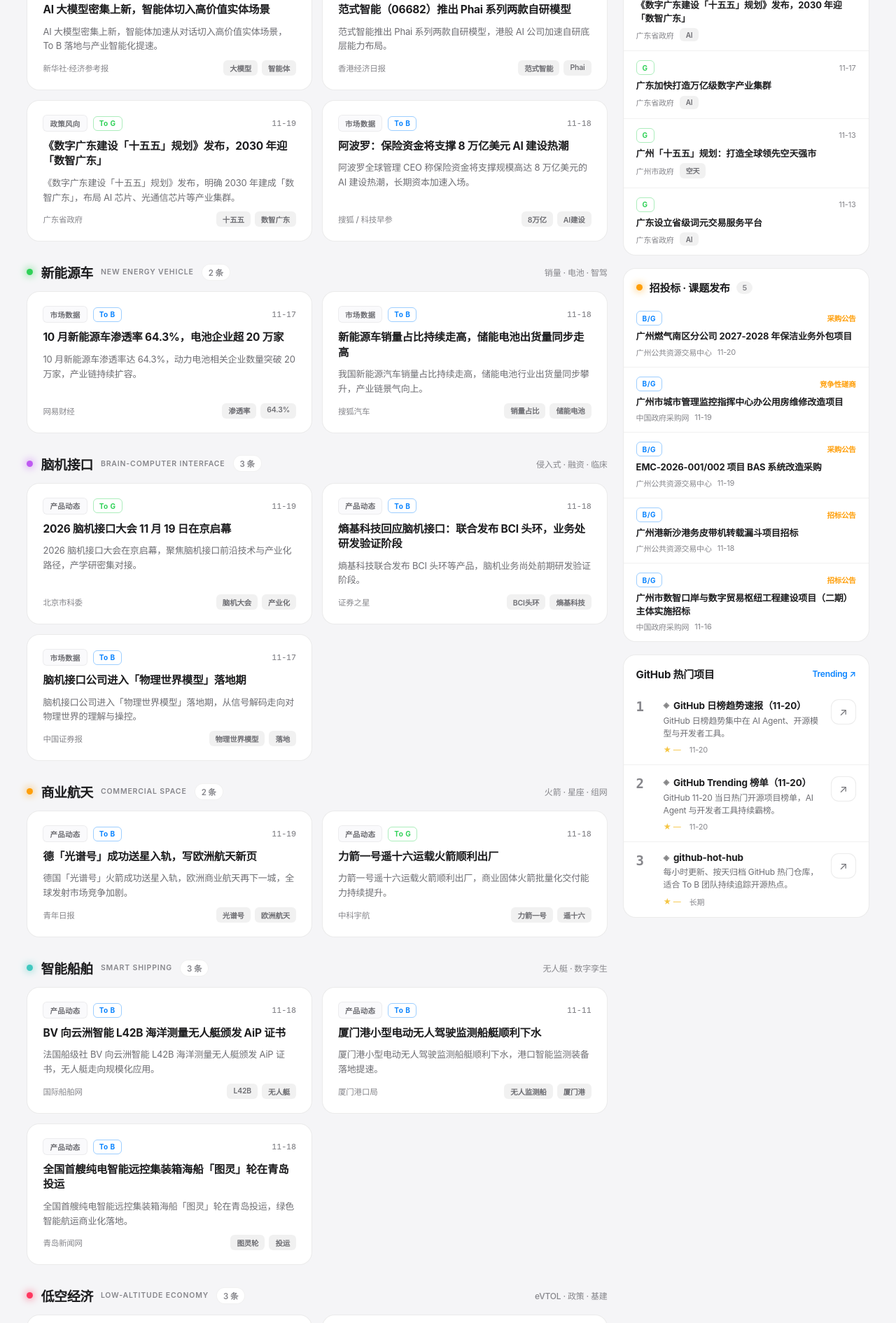
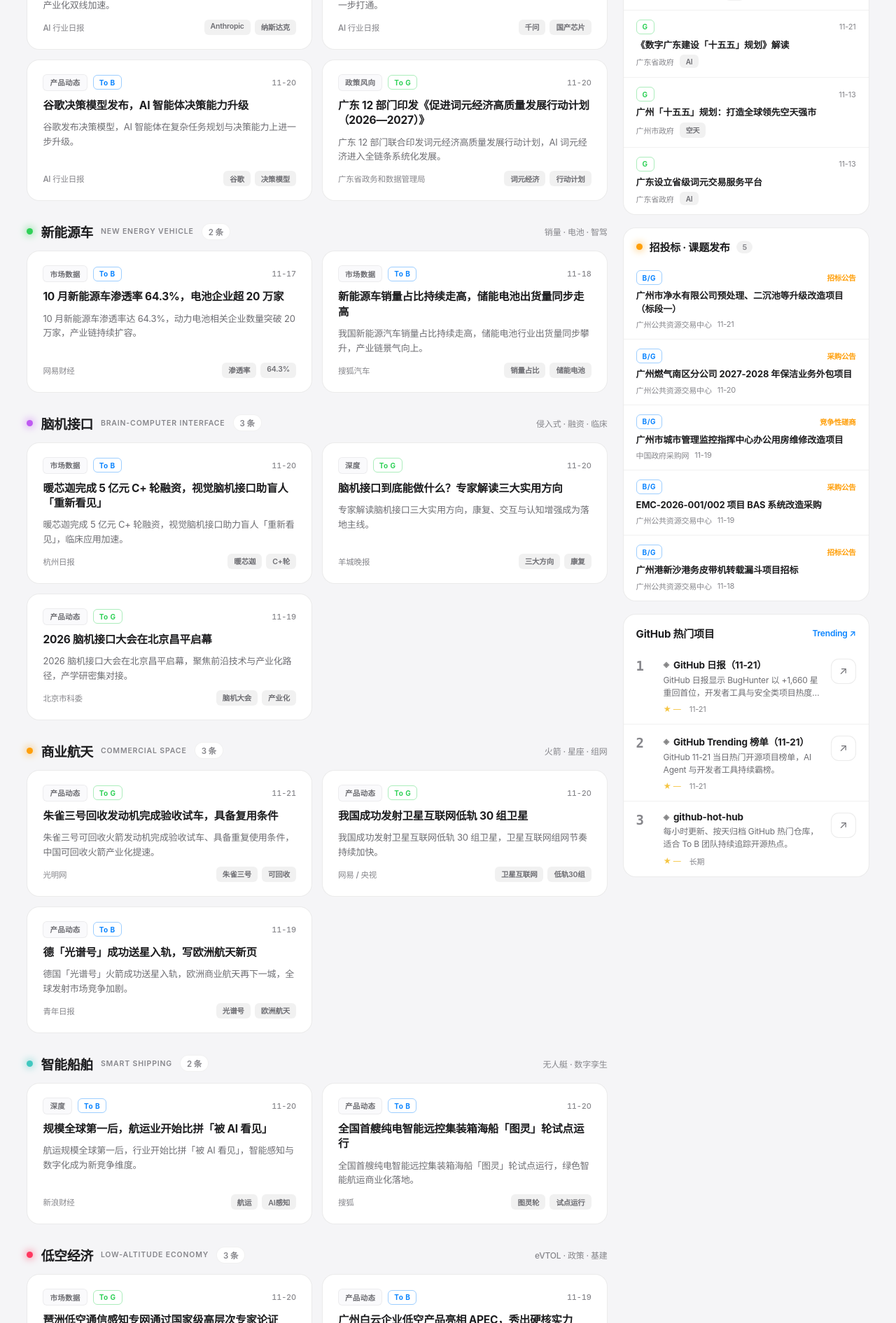
Before and after one commit to cynthia31415926-eng/global-intelligence, a plain HTML site: page d.html in a window 1280 px wide. Shown: the part 910-2800 px from the top of the page at 70% size. Drawn offline with Linux system fonts and the light colour scheme.

Commit message:
update d.html

```diff
--- a/d.html
+++ b/d.html
@@ -376,87 +376,87 @@
 /* ================= data ================= */
 const DATA = [
   // AI
-  {id:1,ind:"ai",type:"product",aud:"toB",title:"AI 大模型密集上新，智能体切入高价值实体场景",src:"新华社·经济参考报",time:"11-19",hot:90,
-    desc:"AI 大模型密集上新，智能体加速从对话切入高价值实体场景，To B 落地与产业智能化提速。",
-    tags:["大模型","智能体","实体场景"],url:"http://www.jjckb.cn/20261119/c45560c166ea43aab2bfd8eadfe22908/c.html"},
-  {id:2,ind:"ai",type:"product",aud:"toB",title:"范式智能（06682）推出 Phai 系列两款自研模型",src:"香港经济日报",time:"11-19",hot:78,
-    desc:"范式智能推出 Phai 系列两款自研模型，港股 AI 公司加速自研底层能力布局。",
-    tags:["范式智能","Phai","自研"],url:"https://invest.hket.com/article/4227059/"},
-  {id:3,ind:"ai",type:"policy",aud:"toG",title:"《数字广东建设「十五五」规划》发布，2030 年迎「数智广东」",src:"广东省政府",time:"11-19",hot:86,
-    desc:"《数字广东建设「十五五」规划》发布，明确 2030 年建成「数智广东」，布局 AI 芯片、光通信芯片等产业集群。",
-    tags:["十五五","数智广东","AI芯片"],url:"https://www.gd.gov.cn/gdywdt/zwzt/fjsww/rmjd/content/post_4981784.html"},
-  {id:4,ind:"ai",type:"market",aud:"toB",title:"阿波罗：保险资金将支撑 8 万亿美元 AI 建设热潮",src:"搜狐 / 科技早参",time:"11-18",hot:72,
-    desc:"阿波罗全球管理 CEO 称保险资金将支撑规模高达 8 万亿美元的 AI 建设热潮，长期资本加速入场。",
-    tags:["8万亿","AI建设"],url:"https://www.sohu.com/a/1103433751_115362"},
+  {id:1,ind:"ai",type:"market",aud:"toB",title:"Anthropic 挂牌纳斯达克，AI 龙头上市竞速",src:"AI 行业日报",time:"11-20",hot:90,
+    desc:"Anthropic 挂牌纳斯达克，AI 龙头上市竞速进入新阶段，资本与产业化双线加速。",
+    tags:["Anthropic","纳斯达克","上市"],url:"https://damodev.csdn.net/6aff9cb6e5f4ca4eff92ab26.html"},
+  {id:2,ind:"ai",type:"product",aud:"toB",title:"阿里千问基于国产芯片训练，国产算力闭环提速",src:"AI 行业日报",time:"11-20",hot:84,
+    desc:"阿里千问大模型基于国产芯片训练，国产算力与模型训练闭环进一步打通。",
+    tags:["千问","国产芯片","算力"],url:"https://damodev.csdn.net/6aff9cb6e5f4ca4eff92ab26.html"},
+  {id:3,ind:"ai",type:"product",aud:"toB",title:"谷歌决策模型发布，AI 智能体决策能力升级",src:"AI 行业日报",time:"11-20",hot:78,
+    desc:"谷歌发布决策模型，AI 智能体在复杂任务规划与决策能力上进一步升级。",
+    tags:["谷歌","决策模型","智能体"],url:"https://damodev.csdn.net/6aff9cb6e5f4ca4eff92ab26.html"},
+  {id:4,ind:"ai",type:"policy",aud:"toG",title:"广东 12 部门印发《促进词元经济高质量发展行动计划（2026—2027）》",src:"广东省政务和数据管理局",time:"11-20",hot:86,
+    desc:"广东 12 部门联合印发词元经济高质量发展行动计划，AI 词元经济进入全链条系统化发展。",
+    tags:["词元经济","行动计划","12部门"],url:"https://zfsg.gd.gov.cn/zwgk/gggs/content/post_4982697.html"},
   // 新能源车
-  {id:5,ind:"nev",type:"market",aud:"toB",title:"10 月新能源车渗透率 64.3%，电池企业超 20 万家",src:"网易财经",time:"11-17",hot:74,
+  {id:5,ind:"nev",type:"market",aud:"toB",title:"10 月新能源车渗透率 64.3%，电池企业超 20 万家",src:"网易财经",time:"11-17",hot:72,
     desc:"10 月新能源车渗透率达 64.3%，动力电池相关企业数量突破 20 万家，产业链持续扩容。",
     tags:["渗透率","64.3%"],url:"https://www.163.com/dy/article/LBVOE03G05568W0A.html"},
-  {id:6,ind:"nev",type:"market",aud:"toB",title:"新能源车销量占比持续走高，储能电池出货量同步走高",src:"搜狐汽车",time:"11-18",hot:72,
+  {id:6,ind:"nev",type:"market",aud:"toB",title:"新能源车销量占比持续走高，储能电池出货量同步走高",src:"搜狐汽车",time:"11-18",hot:70,
     desc:"我国新能源汽车销量占比持续走高，储能电池行业出货量同步攀升，产业链景气向上。",
     tags:["销量占比","储能电池"],url:"https://www.sohu.com/a/1100535097_122014422"},
   // 脑机接口
-  {id:7,ind:"bci",type:"product",aud:"toG",title:"2026 脑机接口大会 11 月 19 日在京启幕",src:"北京市科委",time:"11-19",hot:82,
-    desc:"2026 脑机接口大会在京启幕，聚焦脑机接口前沿技术与产业化路径，产学研密集对接。",
+  {id:7,ind:"bci",type:"market",aud:"toB",title:"暖芯迦完成 5 亿元 C+ 轮融资，视觉脑机接口助盲人「重新看见」",src:"杭州日报",time:"11-20",hot:84,
+    desc:"暖芯迦完成 5 亿元 C+ 轮融资，视觉脑机接口助力盲人「重新看见」，临床应用加速。",
+    tags:["暖芯迦","C+轮","视觉脑机"],url:"https://hzdaily.hangzhou.com.cn/mrsb/2026/11/20/article_detail_3_20261120A118.html"},
+  {id:8,ind:"bci",type:"research",aud:"toG",title:"脑机接口到底能做什么？专家解读三大实用方向",src:"羊城晚报",time:"11-20",hot:74,
+    desc:"专家解读脑机接口三大实用方向，康复、交互与认知增强成为落地主线。",
+    tags:["三大方向","康复","专家"],url:"https://health.ycwb.com/2026-11/20/content_54352473.htm"},
+  {id:9,ind:"bci",type:"product",aud:"toG",title:"2026 脑机接口大会在北京昌平启幕",src:"北京市科委",time:"11-19",hot:78,
+    desc:"2026 脑机接口大会在北京昌平启幕，聚焦前沿技术与产业化路径，产学研密集对接。",
     tags:["脑机大会","产业化"],url:"https://kw.beijing.gov.cn/xwdt/kcyx/kcyxkchd/202611/t20261110_4939950.html"},
-  {id:8,ind:"bci",type:"product",aud:"toB",title:"熵基科技回应脑机接口：联合发布 BCI 头环，业务处研发验证阶段",src:"证券之星",time:"11-18",hot:70,
-    desc:"熵基科技联合发布 BCI 头环等产品，脑机业务尚处前期研发验证阶段。",
-    tags:["BCI头环","熵基科技"],url:"https://stock.stockstar.com/RB2026111900006547.shtml"},
-  {id:9,ind:"bci",type:"market",aud:"toB",title:"脑机接口公司进入「物理世界模型」落地期",src:"中国证券报",time:"11-17",hot:76,
-    desc:"脑机接口公司进入「物理世界模型」落地期，从信号解码走向对物理世界的理解与操控。",
-    tags:["物理世界模型","落地"],url:"https://www.cnstock.com/commonDetail/828944"},
   // 商业航天
-  {id:10,ind:"aero",type:"product",aud:"toB",title:"德「光谱号」成功送星入轨，写欧洲航天新页",src:"青年日报",time:"11-19",hot:72,
+  {id:10,ind:"aero",type:"product",aud:"toG",title:"朱雀三号回收发动机完成验收试车，具备复用条件",src:"光明网",time:"11-21",hot:92,
+    desc:"朱雀三号可回收火箭发动机完成验收试车、具备重复使用条件，中国可回收火箭产业化提速。",
+    tags:["朱雀三号","可回收","复用"],url:"https://m.gmw.cn/2026-11/21/content_1304587890.htm"},
+  {id:11,ind:"aero",type:"product",aud:"toG",title:"我国成功发射卫星互联网低轨 30 组卫星",src:"网易 / 央视",time:"11-20",hot:86,
+    desc:"我国成功发射卫星互联网低轨 30 组卫星，卫星互联网组网节奏持续加快。",
+    tags:["卫星互联网","低轨30组"],url:"https://www.163.com/dy/article/LC888QCS051481US.html"},
+  {id:12,ind:"aero",type:"product",aud:"toB",title:"德「光谱号」成功送星入轨，写欧洲航天新页",src:"青年日报",time:"11-19",hot:70,
     desc:"德国「光谱号」火箭成功送星入轨，欧洲商业航天再下一城，全球发射市场竞争加剧。",
-    tags:["光谱号","欧洲航天","入轨"],url:"https://www.ydn.com.tw/tw/News/ugC_News_Detail.aspx?ID=650569"},
-  {id:11,ind:"aero",type:"product",aud:"toG",title:"力箭一号遥十六运载火箭顺利出厂",src:"中科宇航",time:"11-18",hot:76,
-    desc:"力箭一号遥十六运载火箭顺利出厂，商业固体火箭批量化交付能力持续提升。",
-    tags:["力箭一号","遥十六","出厂"],url:"https://www.cas-space.com/article/629.html"},
+    tags:["光谱号","欧洲航天"],url:"https://www.ydn.com.tw/tw/News/ugC_News_Detail.aspx?ID=650569"},
   // 智能船舶
-  {id:12,ind:"ship",type:"product",aud:"toB",title:"BV 向云洲智能 L42B 海洋测量无人艇颁发 AiP 证书",src:"国际船舶网",time:"11-18",hot:68,
-    desc:"法国船级社 BV 向云洲智能 L42B 海洋测量无人艇颁发 AiP 证书，无人艇走向规模化应用。",
-    tags:["L42B","无人艇","AiP"],url:"https://www.eworldship.com/html/2026/classification_society_1111/225943.html"},
-  {id:13,ind:"ship",type:"product",aud:"toB",title:"厦门港小型电动无人驾驶监测船艇顺利下水",src:"厦门港口局",time:"11-11",hot:64,
-    desc:"厦门港小型电动无人驾驶监测船艇顺利下水，港口智能监测装备落地提速。",
-    tags:["无人监测船","厦门港"],url:"https://port.xm.gov.cn/gkzx/zwzx/202611/t20261111_3025473.html"},
-  {id:14,ind:"ship",type:"product",aud:"toB",title:"全国首艘纯电智能远控集装箱海船「图灵」轮在青岛投运",src:"青岛新闻网",time:"11-18",hot:72,
-    desc:"全国首艘纯电智能远控集装箱海船「图灵」轮在青岛投运，绿色智能航运商业化落地。",
-    tags:["图灵轮","投运","纯电"],url:"http://www.qdxin.cn/qingdao/2026/396747.html"},
+  {id:13,ind:"ship",type:"research",aud:"toB",title:"规模全球第一后，航运业开始比拼「被 AI 看见」",src:"新浪财经",time:"11-20",hot:70,
+    desc:"航运规模全球第一后，行业开始比拼「被 AI 看见」，智能感知与数字化成为新竞争维度。",
+    tags:["航运","AI感知","数字化"],url:"https://finance.sina.com.cn/roll/2026-11-20/doc-inizixmr0413648.shtml"},
+  {id:14,ind:"ship",type:"product",aud:"toB",title:"全国首艘纯电智能远控集装箱海船「图灵」轮试点运行",src:"搜狐",time:"11-20",hot:72,
+    desc:"全国首艘纯电智能远控集装箱海船「图灵」轮试点运行，绿色智能航运商业化落地。",
+    tags:["图灵轮","试点运行","纯电"],url:"https://www.sohu.com/a/1103906714_362042"},
   // 低空经济
-  {id:15,ind:"low",type:"product",aud:"toB",title:"广州白云企业低空产品亮相 APEC，秀出硬核实力",src:"广州白云",time:"11-19",hot:72,
+  {id:15,ind:"low",type:"market",aud:"toG",title:"琶洲低空通信感知专网通过国家级高层次专家论证",src:"广州市海珠区政府",time:"11-20",hot:82,
+    desc:"广州琶洲低空通信感知专网通过国家级高层次专家论证，为超大城市低空商业化运营筑牢数字底座。",
+    tags:["琶洲","低空专网","专家论证"],url:"https://www.haizhu.gov.cn/gzhzfg/gkmlpt/content/11/11113/post_11113637.html"},
+  {id:16,ind:"low",type:"product",aud:"toB",title:"广州白云企业低空产品亮相 APEC，秀出硬核实力",src:"广州白云",time:"11-19",hot:70,
     desc:"广州白云区企业低空产品亮相 APEC，低空经济「广州造」走向国际舞台。",
     tags:["APEC","广州白云","低空"],url:"https://huacheng.gz-cmc.com/pages/2026/11/19/7a68f164f2d5467b809cfb6bf41e82fb.html"},
-  {id:16,ind:"low",type:"market",aud:"toG",title:"广州低空专网示范区通过评审，累计配送订单近 6000 架次",src:"观点网",time:"11-17",hot:78,
-    desc:"广州低空专网示范区通过专家评审，累计配送订单近 6000 架次，低空物流规模化验证提速。",
-    tags:["低空专网","6000架次","广州"],url:"https://www.guandian.hk/article/20261117/10067559.html"},
-  {id:17,ind:"low",type:"market",aud:"toG",title:"总投资 3.66 亿！花都低空临空产业再添硬核支撑",src:"广州市花都区政府",time:"11-17",hot:74,
+  {id:17,ind:"low",type:"market",aud:"toG",title:"总投资 3.66 亿！花都低空临空产业再添硬核支撑",src:"广州市花都区政府",time:"11-17",hot:72,
     desc:"广州花都低空临空产业项目总投资 3.66 亿元落地，低空基础设施与产业集聚再提速。",
     tags:["花都","3.66亿"],url:"https://www.huadu.gov.cn/yshj/hdzs/zsxx/content/post_11104272.html"},
   // GitHub 热门
-  {id:18,ind:"gh",type:"github",aud:"toB",title:"GitHub 日榜趋势速报（11-20）",src:"掘金 / GitHub Trending",time:"11-20",hot:72,stars:"—",
-    desc:"GitHub 日榜趋势集中在 AI Agent、开源模型与开发者工具。",
-    tags:["Trending","Agent"],url:"https://www.cnblogs.com/wflynn/p/23726265"},
-  {id:19,ind:"gh",type:"github",aud:"toB",title:"GitHub Trending 榜单（11-20）",src:"GitHub Trending",time:"11-20",hot:68,stars:"—",
-    desc:"GitHub 11-20 当日热门开源项目榜单，AI Agent 与开发者工具持续霸榜。",
-    tags:["Trending","榜单"],url:"https://yidinghuiziyou.com/github/trending/2026-11-20/"},
+  {id:18,ind:"gh",type:"github",aud:"toB",title:"GitHub 日报（11-21）：BugHunter +1,660 重回首位",src:"Qiita / GitHub",time:"11-21",hot:72,stars:"—",
+    desc:"GitHub 日报显示 BugHunter 以 +1,660 星重回首位，开发者工具与安全类项目热度回升。",
+    tags:["BugHunter","日报","+1660"],url:"https://qiita.com/Git_Dayori/items/ed577bab8b7e4069f523"},
+  {id:19,ind:"gh",type:"github",aud:"toB",title:"GitHub Trending 榜单（11-21）",src:"GitHub Trending",time:"11-21",hot:68,stars:"—",
+    desc:"GitHub 11-21 当日热门开源项目榜单，AI Agent 与开发者工具持续霸榜。",
+    tags:["Trending","榜单"],url:"https://yidinghuiziyou.com/github/trending/2026-11-21/"},
   {id:20,ind:"gh",type:"github",aud:"toB",title:"github-hot-hub：GitHub 热门仓库每小时归档",src:"GitHub",time:"长期",hot:64,stars:"—",
     desc:"每小时更新、按天归档 GitHub 热门仓库，适合 To B 团队持续追踪开源热点。",
     tags:["归档","追踪"],url:"https://github.com/SnailDev/github-hot-hub"},
 ];
 
 const POLICY = [
-  {t:"《数字广东建设「十五五」规划》发布，2030 年迎「数智广东」",src:"广东省政府",time:"11-19",tag:"AI",url:"https://www.gd.gov.cn/gdywdt/zwzt/fjsww/rmjd/content/post_4981784.html"},
-  {t:"广东加快打造万亿级数字产业集群",src:"广东省政府",time:"11-17",tag:"AI",url:"https://www.sohu.com/a/1102868478_120988533"},
+  {t:"广东 12 部门印发《促进词元经济高质量发展行动计划（2026—2027）》",src:"广东省政务和数据管理局",time:"11-20",tag:"AI",url:"https://zfsg.gd.gov.cn/zwgk/gggs/content/post_4982697.html"},
+  {t:"《数字广东建设「十五五」规划》解读",src:"广东省政府",time:"11-21",tag:"AI",url:"https://www.gd.gov.cn/gdywdt/zwzt/fjsww/rmjd/content/post_4983119.html"},
   {t:"广州「十五五」规划：打造全球领先空天强市",src:"广州市政府",time:"11-13",tag:"空天",url:"https://www.gz.gov.cn/gzzcwjk/gzdata/content/mpost_10833638.html"},
   {t:"广东设立省级词元交易服务平台",src:"广东省政府",time:"11-13",tag:"AI",url:"https://www.gdhmo.gov.cn/xwzx/gdyw/content/post_123694.html"},
 ];
 
 const TENDER = [
+  {t:"广州市净水有限公司预处理、二沉池等升级改造项目（标段一）",src:"广州公共资源交易中心",time:"11-21",amount:"招标公告",url:"https://ygcg.gzggzy.cn/p92/qt5/20261121/467460.html"},
   {t:"广州燃气南区分公司 2027-2028 年保洁业务外包项目",src:"广州公共资源交易中心",time:"11-20",amount:"采购公告",url:"https://ygcg.gzggzy.cn/p92/fw/20261120/466854.html"},
   {t:"广州市城市管理监控指挥中心办公用房维修改造项目",src:"中国政府采购网",time:"11-19",amount:"竞争性磋商",url:"http://www.ccgp.gov.cn/cggg/dfgg/jzxcs/202611/t20261119_27718668.htm"},
   {t:"EMC-2026-001/002 项目 BAS 系统改造采购",src:"广州公共资源交易中心",time:"11-19",amount:"采购公告",url:"https://ygcg.gzggzy.cn/p92/fw3/20261119/466294.html"},
   {t:"广州港新沙港务皮带机转载漏斗项目招标",src:"广州公共资源交易中心",time:"11-18",amount:"招标公告",url:"https://ywtb.gzggzy.cn//jyfw/002001/002001001/20261118/1446166d-c328-4571-9636-80f7d495f169.html"},
-  {t:"广州市数智口岸与数字贸易枢纽工程建设项目（二期）主体实施招标",src:"中国政府采购网",time:"11-16",amount:"招标公告",url:"http://www.ccgp.gov.cn/cggg/dfgg/gkzb/202611/t20261116_27692453.htm"},
 ];
 
 const SOURCES = ["科技日报","新华网","人民网","中国证券网","中国金融信息网","证券时报","中国网财经","搜狐汽车","搜狐科技","经济观察报","上海有色网","36氪","经济日报","Borsa Italiana","人民银行广州分行","广东省政府","广东省科技厅","南方电网招投标","中国政府采购网","国电投电子商务平台","脉头条招投标","GitHub Trending","OSS Insight","腾讯云开发者"];
@@ -511,21 +511,21 @@ function filtered(){
 
 /* ================= hero ================= */
 function renderHero(){
-  const h = DATA.find(d=>d.id===1);
+  const h = DATA.find(d=>d.id===10);
   document.getElementById("hero").innerHTML = `
     <div class="hero-main">
       <div class="eyebrow">
         <span class="kicker">今日头条</span>
-        <span class="stamp">AI</span>
+        <span class="stamp">商业航天</span>
         <span class="sep"></span>
         <span class="stamp">${dateStr}</span>
       </div>
-      <h1>AI 大模型密集上新，智能体切入高价值实体场景</h1>
-      <p class="lead">AI 大模型密集上新，智能体加速从对话切入高价值实体场景，To B 落地与产业智能化提速。</p>
+      <h1>朱雀三号回收发动机完成验收试车</h1>
+      <p class="lead">朱雀三号可回收火箭发动机完成验收试车、具备重复使用条件；我国同日成功发射卫星互联网低轨 30 组卫星，可回收与组网双提速。</p>
       <div class="hero-meta">
-        <span><b>来源</b> 新华社·经济参考报</span>
+        <span><b>来源</b> 光明网</span>
         <span><b>关注度</b> ${h.hot}</span>
-        <span><b>时效</b> 近 1 天</span>
+        <span><b>时效</b> 今日</span>
       </div>
       <a class="cta" href="${h.url}" target="_blank" rel="noopener">阅读全文 <span class="arr">→</span></a>
     </div>
@@ -533,7 +533,7 @@ function renderHero(){
       <div class="orb">
         <div class="ring"></div>
         <span class="sat s1"></span><span class="sat s2"></span><span class="sat s3"></span>
-        <div class="orb-core"><div class="n">AI</div><div class="l">智能体 · 实体场景</div></div>
+        <div class="orb-core"><div class="n">复用</div><div class="l">朱雀三号 · 回收</div></div>
       </div>
     </div>`;
 }
@@ -541,9 +541,9 @@ function renderHero(){
 /* ================= market strip ================= */
 const STRIP = [
   {k:"今日资讯总数",v:20,unit:"条",d:"近3天 · 7大行业",c:"#0a84ff",dir:"flat",dd:"持续更新"},
-  {k:"广东/广州政策",v:4,unit:"项",d:"数字广东 · 空天",c:"#30d158",dir:"up",dd:"今日密集"},
-  {k:"招投标/课题",v:5,unit:"项",d:"数字贸易 · 低空",c:"#ff9f0a",dir:"up",dd:"To G 活跃"},
-  {k:"GitHub 热门",v:3,unit:"个",d:"AI 工具领涨",c:"#ff375f",dir:"up",dd:"持续霸榜"},
+  {k:"广东/广州政策",v:4,unit:"项",d:"词元 · 数字广东",c:"#30d158",dir:"up",dd:"今日密集"},
+  {k:"招投标/课题",v:5,unit:"项",d:"改造 · 运维",c:"#ff9f0a",dir:"up",dd:"To G 活跃"},
+  {k:"GitHub 热门",v:3,unit:"个",d:"BugHunter 领涨",c:"#ff375f",dir:"up",dd:"持续霸榜"},
 ];
 function renderStrip(){
   document.getElementById("marketStrip").innerHTML = STRIP.map(s=>`
```
